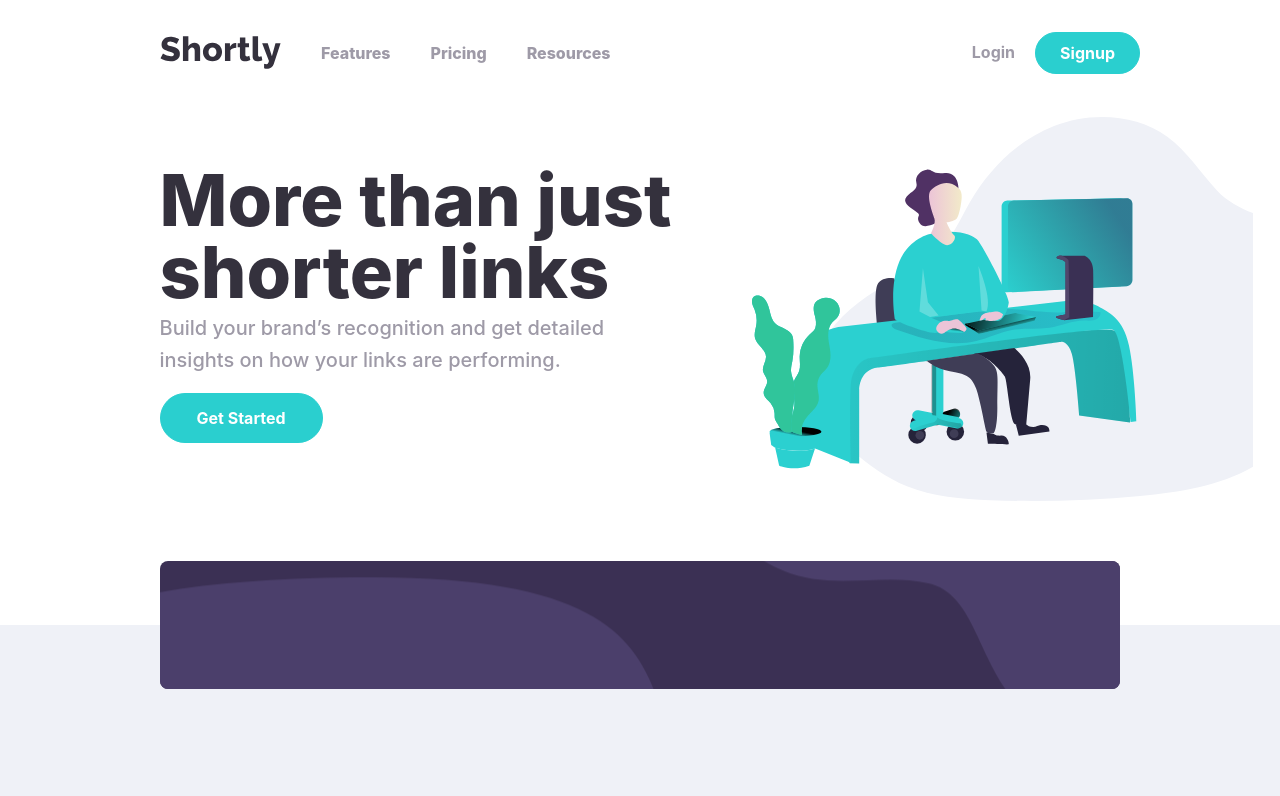
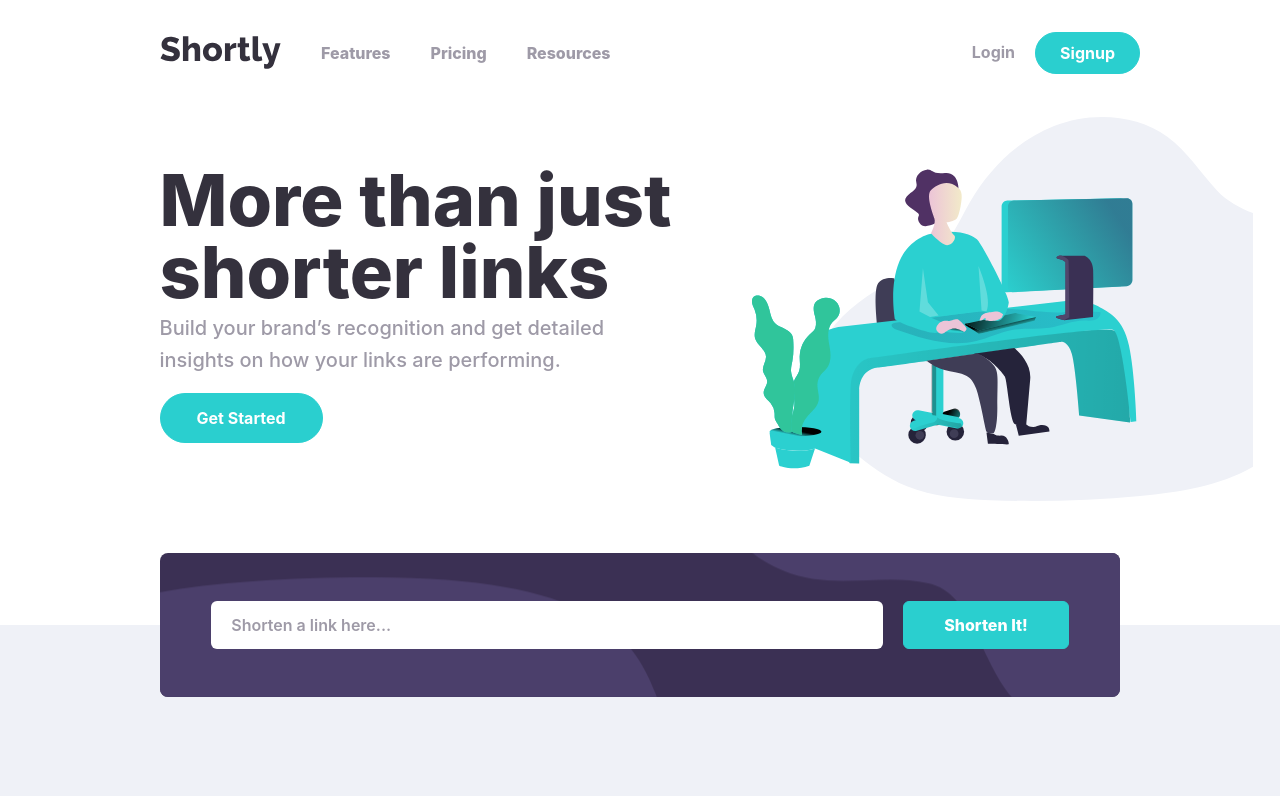
Before and after one commit to snhase/fem-url-shortening-app, a React (Create React App) app: page / in a window 1280 px wide. Shown: the top 796 px of the page. Built offline with nearby package versions, Linux system fonts and the light colour scheme.

Commit message:
add shortenLink component

```diff
--- a/src/App.tsx
+++ b/src/App.tsx
@@ -4,6 +4,7 @@ import brandRecognition from '../src/assets/images/icon-brand-recognition.svg'
 import detailedRecords from '../src/assets/images/icon-detailed-records.svg'
 import fullyCustomizable from '../src/assets/images/icon-fully-customizable.svg'
 import Feature from './components/Feature';
+import ShortenLink from './components/ShortenLink';
 
 function App() {
   return (
@@ -33,7 +34,8 @@ function App() {
             <div className="mx-auto max-w-[1000px]" >
               <div>
               <div className="mx-5 -translate-y-1/2 bg-primaryDarkViolet border-primaryDarkViolet rounded-lg">
-              <div className="bg-[url('../src/assets/images/bg-shorten-desktop.svg')] bg-no-repeat bg-cover bg-center h-32 mx-auto rounded-lg">
+              <div className="bg-[url('../src/assets/images/bg-shorten-desktop.svg')] bg-no-repeat bg-cover bg-center h-36 mx-auto rounded-lg">
+                <ShortenLink/>
               </div>
             </div>
               </div>
--- /dev/null
+++ b/src/components/ShortenLink.tsx
@@ -0,0 +1,48 @@
+import React, { FormEvent, useState } from 'react'
+
+const ShortenLink = () => {
+    const [value, setValue] = useState("");
+    const [valid, setValid] = useState(true);
+    const [error, setError] = useState("");
+
+    const shorten = (event : FormEvent<HTMLFormElement>) => {
+        event.preventDefault();
+        if(value === "") {
+            setValid(false);
+            setError("Please add a link")
+        }
+    }
+
+    return (
+        <div>
+            <form
+                className="h-36 flex items-center justify-center"
+                onSubmit={shorten}>
+                <input
+                className={`w-[70%] h-12 rounded-md px-5 font-semibold
+                placeholder:text-neutralGrayishViolet
+                focus-visible:outline-none
+                ${!valid?"border-2 border-secondaryRed outline-secondaryRed placeholder:text-secondaryRed placeholder:opacity-50":""}`}
+                name="textInput"
+                placeholder="Shorten a link here..."
+                value={value}
+                onChange={(event) => {
+                    setValue(event.target.value)
+                }}
+                />
+                <button
+                    className="ml-5 px-10 h-12 bg-primaryCyan border border-primaryCyan rounded-md font-extrabold text-white hover:opacity-75"
+                    type="submit">
+                    Shorten It!</button>
+            </form>
+            {
+                !valid && error?
+                <span className="-translate-y-10 ml-10 absolute px-5 text-secondaryRed italic">{error}</span>
+                :
+                <></>
+            }
+        </div>
+    )
+}
+
+export default ShortenLink;
--- a/tailwind.config.js
+++ b/tailwind.config.js
@@ -10,7 +10,7 @@ module.exports = {
         primaryGray: "#EFF1F7",
         primaryCyan: "hsl(180, 66%, 49%)",
         primaryDarkViolet: "hsl(257, 27%, 26%)",
-        secondaryRed: "hsl(0% , 87%, 67%)",
+        secondaryRed: "hsl(0, 87%, 67%)",
         neutralGray: "hsl(0 0 75%)",
         neutralGrayishViolet: "hsl(257, 7%, 63%)",
         neutralVeryDarkBlue: "hsl(255, 11%, 22%)",
```
